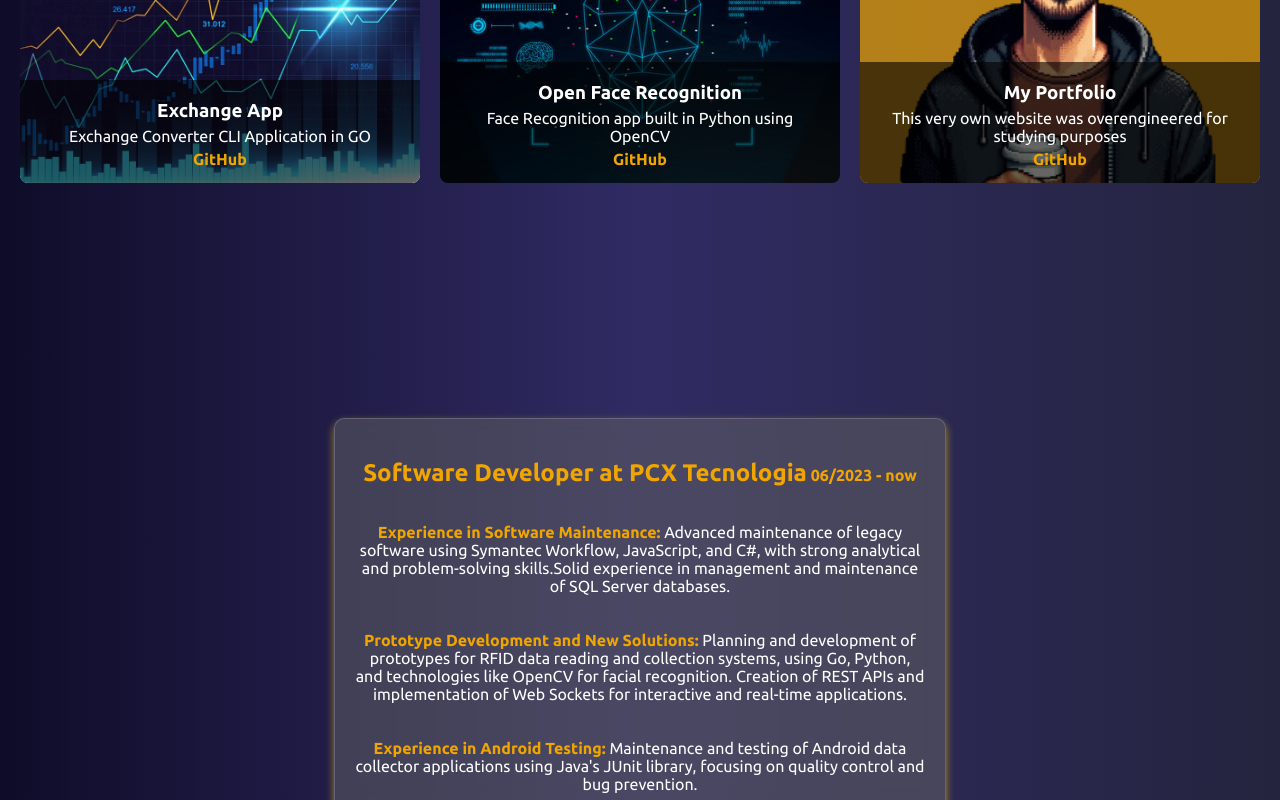
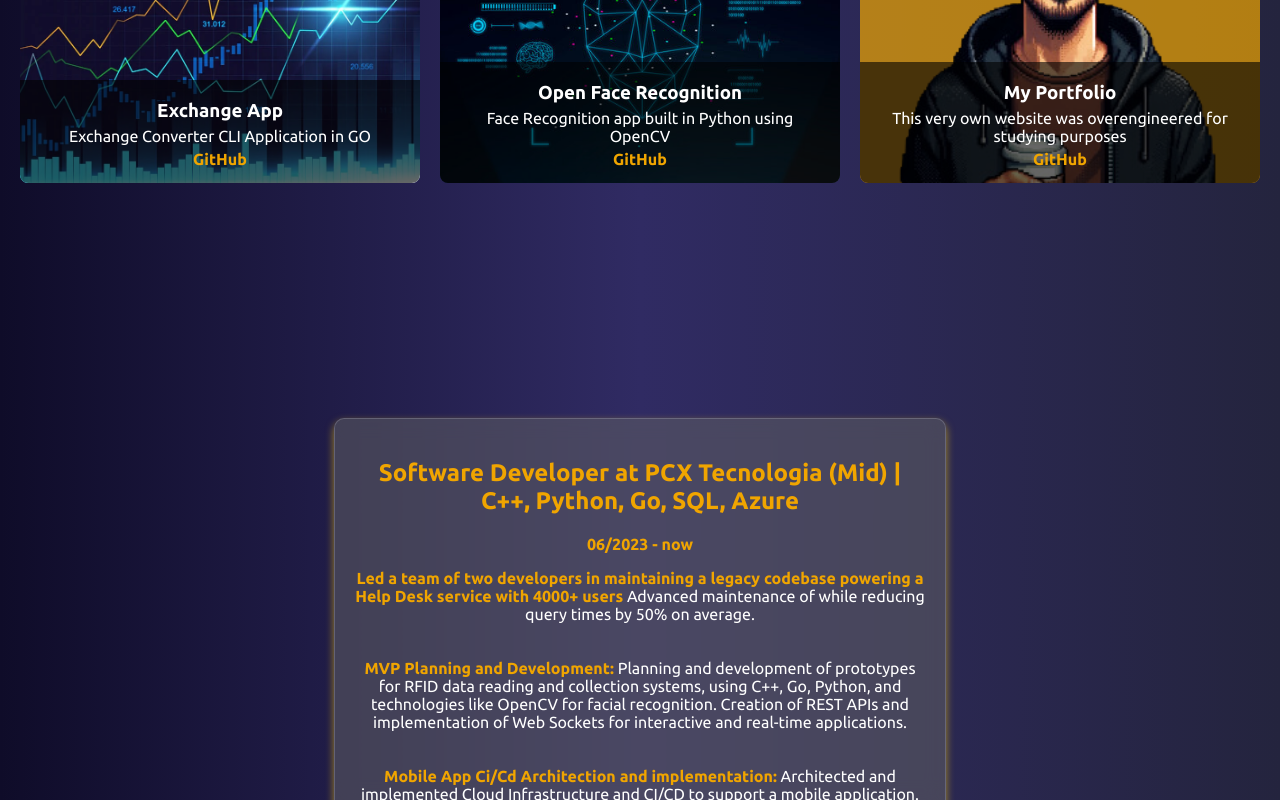
Before and after one commit to ReformedTheo/portfolio, a React (Create React App) app: page / in a window 1280 px wide. Shown: the part 2000-2800 px from the top of the page. Built offline with nearby package versions, Linux system fonts and the light colour scheme.

Commit message:
altered experience session and fixed minor bug

```diff
--- a/src/App.js
+++ b/src/App.js
@@ -193,29 +193,29 @@ const Projects = () => (
 const Experience = () => (
   <section id="experience" data-aos="fade-right">
     <div className="experience-box">
-      <h2 className="title">Software Developer at PCX Tecnologia</h2>
+      <h2 className="title">Software Developer at PCX Tecnologia (Mid) | C++, Python, Go, SQL, Azure</h2>
       <span> 06/2023 - now </span>
       <p>
-        <span>Experience in Software Maintenance:</span> Advanced maintenance of
-        legacy software using Symantec Workflow, JavaScript, and C#, with strong
-        analytical and problem-solving skills.Solid experience in management and
-        maintenance of SQL Server databases. <br></br>
+        <span>Led a team of two developers in maintaining a legacy codebase powering a Help Desk service with 4000+ users</span> Advanced maintenance of
+        while reducing query times by 50% on average. <br></br>
         <br></br>
-        <br></br> <span>Prototype Development and New Solutions:</span> Planning
+        <br></br> <span>MVP Planning and Development:</span> Planning
         and development of prototypes for RFID data reading and collection
-        systems, using Go, Python, and technologies like OpenCV for facial
+        systems, using C++, Go, Python, and technologies like OpenCV for facial
         recognition. Creation of REST APIs and implementation of Web Sockets for
         interactive and real-time applications. <br></br>
         <br></br>
         <br></br>
-        <span>Experience in Android Testing:</span> Maintenance and testing of
-        Android data collector applications using Java's JUnit library, focusing
-        on quality control and bug prevention.
+        <span>Mobile App Ci/Cd Architection and implementation:</span> Architected and implemented Cloud Infrastructure and CI/CD to support a mobile application.
+        <br></br>
+        <br></br>
+        <span>Handled code QA process for mobile application, driving 10% to 70% test coverage</span> writing unit tests.
+
       </p>
     </div>
     {
       <div className="experience-box">
-        <h2 className="title">Study Group at PUC Minas</h2>
+        <h2 className="title">Study Group at PUC Minas</h2><br></br>
         <span> 02/2024 - now</span>
         <p>
           Volunteer <span>Researcher</span> at the Software Engineering Study
@@ -224,6 +224,15 @@ const Experience = () => (
           experience in scientific research and scientific article writing
         </p>
       </div>
+    }
+    {
+      <div className="experience-box">
+      <h2 className="title">Games {'<'}-&-{'>'} Software Study Group Volunteer | Unity, Unreal, C++, C#</h2><br></br>
+      <span> 09/2022 - 01/2023</span>
+      <p>
+      Ran a recurring student meetup between IS, SWE, and Games Engineering course students alongside fostering mutual learning between students of these courses, in conjunction with another student representative
+      </p>
+    </div>
     }
   </section>
 );
```
